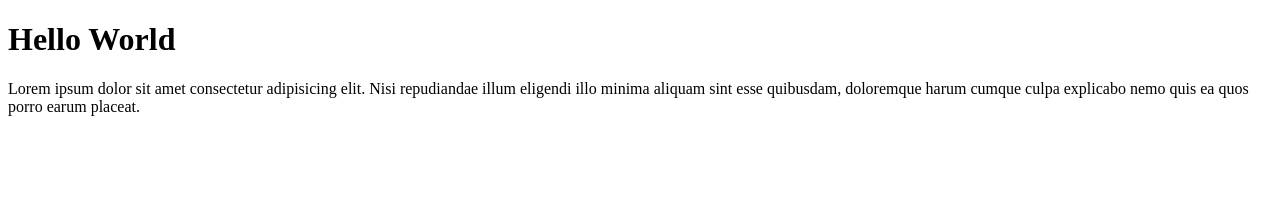
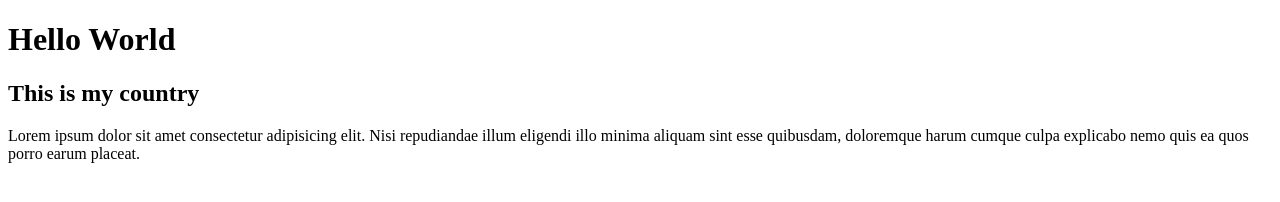
Before and after one commit to mukhtarillaharsyad/collaboration, a plain HTML site: page index.html in a window 1280 px wide. Drawn offline with Linux system fonts and the light colour scheme.

Commit message:
tambah h2

```diff
--- a/index.html
+++ b/index.html
@@ -7,6 +7,7 @@
 </head>
 <body>
     <h1>Hello World</h1>
+    <h2>This is my country</h2>
     <p>Lorem ipsum dolor sit amet consectetur adipisicing elit. Nisi repudiandae illum eligendi illo minima aliquam sint esse quibusdam, doloremque harum cumque culpa explicabo nemo quis ea quos porro earum placeat.</p>
 </body>
 </html>
```
